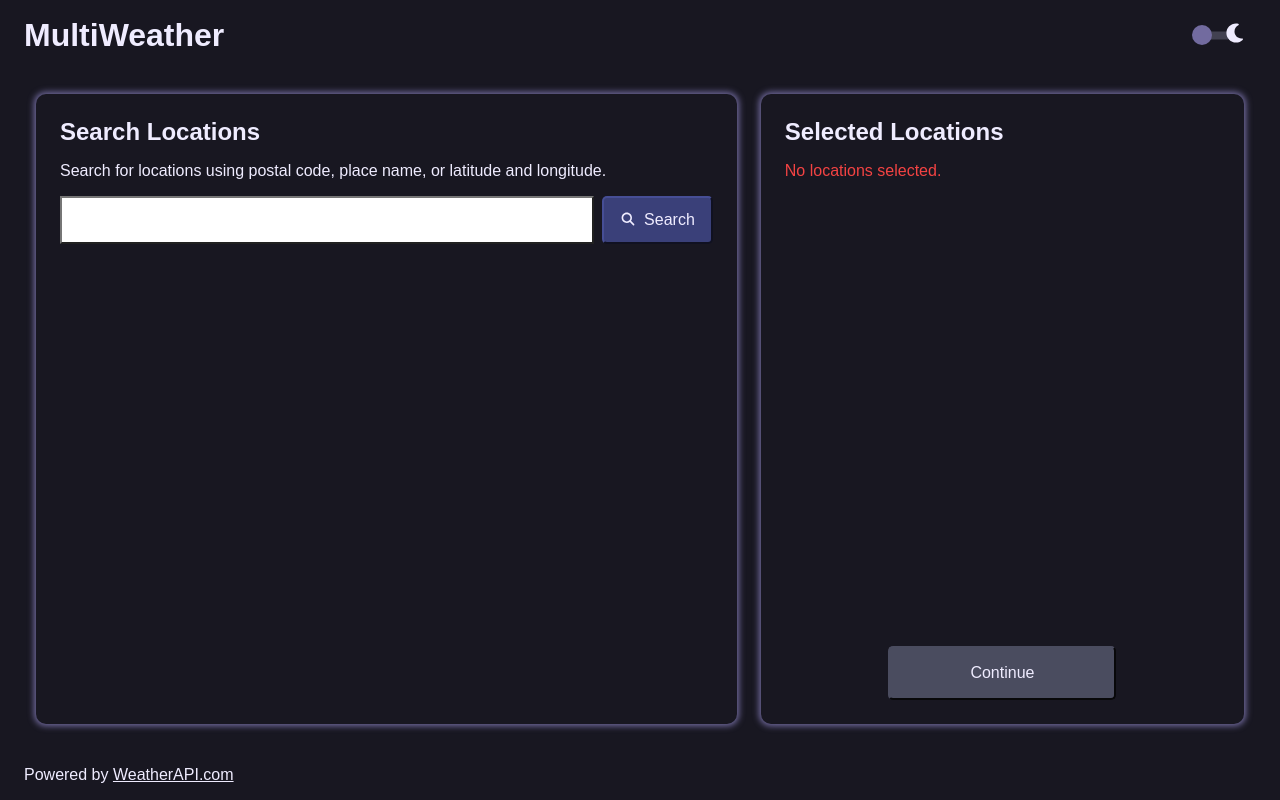
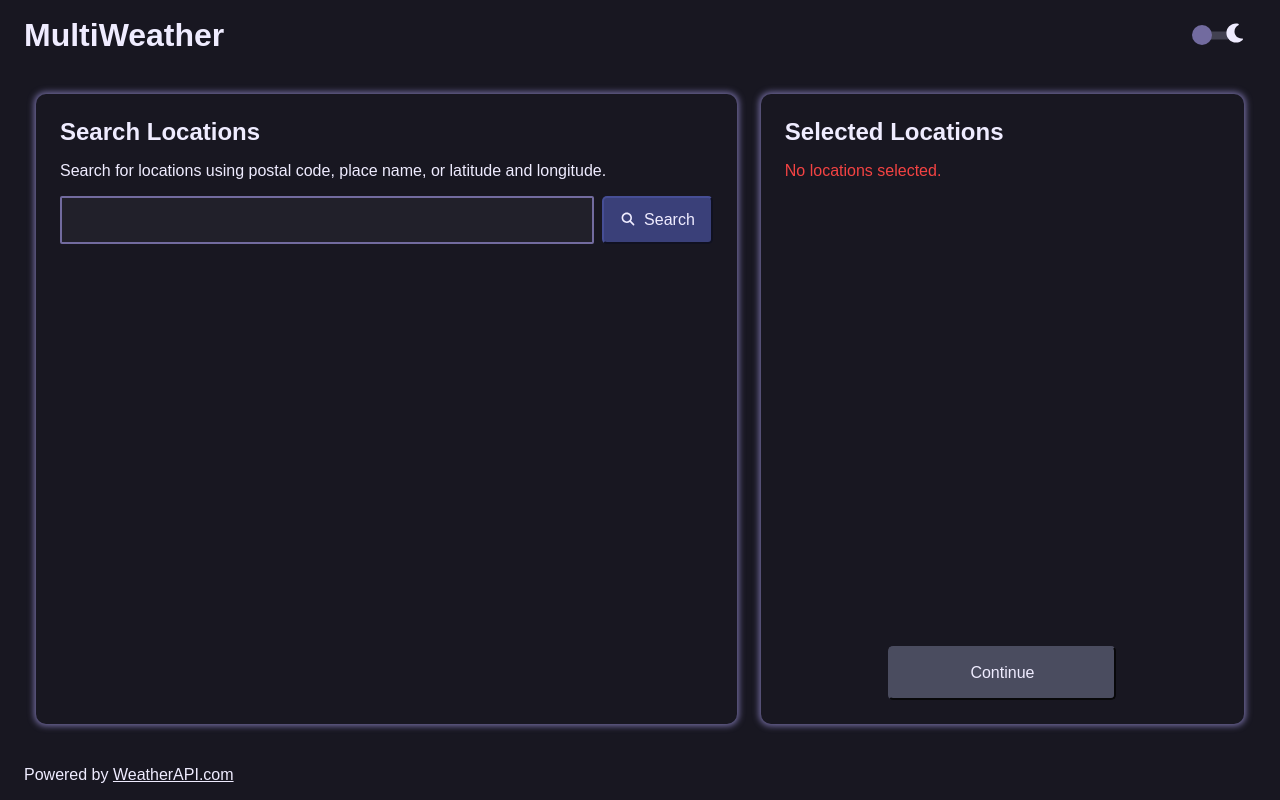
Before and after one commit to jennifercadams/Multi-Weather, a React (Vite) app: page / in a window 1280 px wide. Built offline with nearby package versions, Linux system fonts and the light colour scheme.

Commit message:
Style input element

```diff
--- a/src/components/SearchForm/SearchForm.css
+++ b/src/components/SearchForm/SearchForm.css
@@ -10,9 +10,12 @@
 
 #search-form #location-query {
     flex: 100%;
+    background-color: var(--input-bg-color);
+    color: var(--primary-text-color);
     font-size: 1rem;
+    border: solid 2px var(--border-color);
+    border-radius: 2px;
     padding: 8px;
-    border-style: outset;
 }
 
 #search-form #search-button {
--- a/src/components/SearchForm/SearchForm.tsx
+++ b/src/components/SearchForm/SearchForm.tsx
@@ -28,7 +28,7 @@ const SearchForm = (props: SearchFormProps) => {
             <h2 id="search-header">Search Locations</h2>
             <p>Search for locations using postal code, place name, or latitude and longitude.</p>
             <form id="search-form" onSubmit={handleSearch}>
-                <input id="location-query" type="text" value={query} onChange={handleChange} />
+                <input id="location-query" className={colorTheme} type="text" value={query} onChange={handleChange} />
                 <button id="search-button" type="submit" disabled={isLoading}>
                     {!isLoading && <img className="icon" src={`/icons/magnifying-glass-${colorTheme}.svg`} />}
                     {isLoading && <img className="icon spinner" src={`/icons/spinner-${colorTheme}.svg`} />}
--- a/src/styles.css
+++ b/src/styles.css
@@ -10,6 +10,7 @@
     --button-hover-color: #373b61;
     --button-disabled-color: #4a4c5f;
     --button-shadow-color: #181721;
+    --input-bg-color: #ffffff0a;
 }
 
 [data-color-theme="light"] {
@@ -24,6 +25,7 @@
     --button-hover-color: #999fd3;
     --button-disabled-color: #b5b6c2;
     --button-shadow-color: #666387;
+    --input-bg-color: #ffffff85;
 }
 
 body {
```
